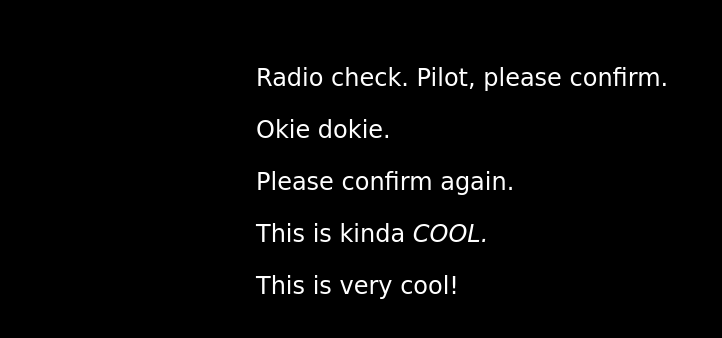
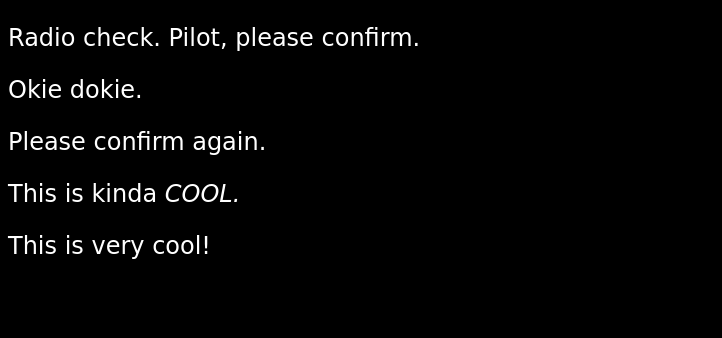
Before and after one commit to philipabbyad/communication-log, a plain HTML site: page index.html in a window 1280 px wide. Shown: the whole page, without its empty margins (0-722 px from the left). Drawn offline with Linux system fonts and the light colour scheme.

Commit message:
Removed margin design in style.css

```diff
--- a/style.css
+++ b/style.css
@@ -3,7 +3,4 @@ body {
     background-color: black;
     font-family: "Satisfy", cursive;
     font-size: 150%;
-    margin-top: 5%;
-    margin-left: 20%;
-    margin-right: 20%;
  }
```
